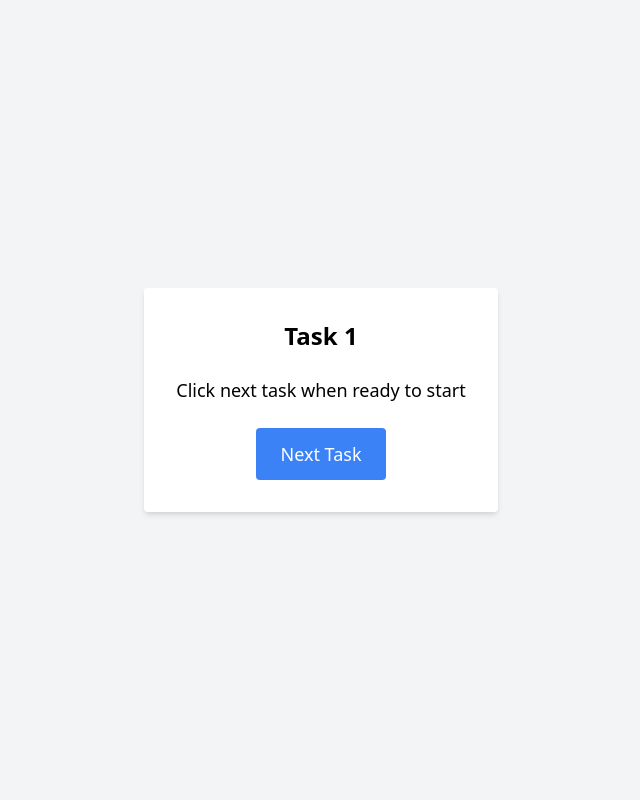
After one commit to sifatanindho/cognitive-load-vr, a Flask app: page /proxy in a window 1280 px wide. The commit adds this page. Shown: the whole page, without its empty margins (319-959 px from the left). Run offline with Flask 3, Linux system fonts and the light colour scheme; the visitor is signed in with stand-in values (Sample User, id 1).

Commit message:
Front-end tracks task number

```diff
--- /dev/null
+++ b/reports.json
@@ -0,0 +1 @@
+{"group_id": "1", "participant_id": "2", "task": 1, "errors": "2", "duration": 2.2213449478149414}, {"group_id": "1", "participant_id": "2", "task": 2, "errors": "3", "duration": 1.783064842224121}, {"group_id": "1", "participant_id": "2", "task": 3, "errors": "5", "duration": 0.845527172088623}, {"group_id": "1", "participant_id": "2", "task": 4, "errors": "6", "duration": 0.9542849063873291}, {"group_id": "1", "participant_id": "2", "task": 5, "errors": "3", "duration": 1.5738587379455566}]
--- a/user_study_app/app.py
+++ b/user_study_app/app.py
@@ -9,28 +9,56 @@ app.secret_key = 'secretkey'
 @app.route('/', methods=['GET', 'POST'])
 def index():
     if request.method == 'POST':
+        session['group_id'] = request.form['group_id']
         session['participant_id'] = request.form['participant_id']
+        session['task_number'] = 1
+        return redirect(url_for('proxy'))
+    return render_template('index.html')
+
+@app.route('/proxy', methods=['GET', 'POST'])
+def proxy():
+    if 'task_number' not in session:
+        return redirect(url_for('index'))
+    if request.method == 'POST':
         session['start_time'] = time.time()
         return redirect(url_for('experiment'))
-    return render_template('index.html')
+    if session.get('task_number', 1) > 5:
+        return render_template('complete.html')
+    return render_template('proxy.html', task_number=session.get('task_number', 1))
 
 @app.route('/experiment')
 def experiment():
-    return render_template('experiment.html')
+    if 'task_number' not in session:
+        return redirect(url_for('index'))
+
+    return render_template('experiment.html', task_number=session.get('task_number', 1))
 
 @app.route('/finish', methods=['POST'])
 def finish():
+    if 'task_number' not in session:
+        return redirect(url_for('index'))
     session['finish_time'] = time.time()
-    return render_template('report.html', image='static/sample_image.jpg')
+    return render_template('report.html',
+                          task_number=session.get('task_number', 1))
 
 @app.route('/submit', methods=['POST'])
 def submit():
+    if 'task_number' not in session:
+        return redirect(url_for('index'))
+    group_id = session.get('group_id')
     participant_id = session.get('participant_id')
+    task_number = session.get('task_number', 1)
     errors = request.form['errors']
     start_time = session.get('start_time')
     finish_time = session.get('finish_time')
     duration = finish_time - start_time
-    report = {'participant_id': participant_id, 'errors': errors, 'duration': duration}
+    report = {
+        'group_id': group_id,
+        'participant_id': participant_id,
+        'task': task_number,
+        'errors': errors,
+        'duration': duration
+    }
     if os.path.exists('reports.json'):
         with open('reports.json', 'r') as f:
             data = json.load(f)
@@ -39,8 +67,8 @@ def submit():
     data.append(report)
     with open('reports.json', 'w') as f:
         json.dump(data, f)
-    session.clear()
-    return redirect(url_for('index'))
+    session['task_number'] = task_number + 1
+    return redirect(url_for('proxy'))
 
 if __name__ == '__main__':
     app.run(debug=True)
--- a/user_study_app/reports.json
+++ /dev/null
@@ -1 +0,0 @@
-[{"participant_id": "23", "errors": "3", "duration": 35.96424102783203}, {"participant_id": "23", "errors": "2", "duration": 36.9126558303833}, {"participant_id": "1_1", "errors": "3", "duration": 35.674335956573486}]
--- a/user_study_app/templates/experiment.html
+++ b/user_study_app/templates/experiment.html
@@ -13,6 +13,7 @@
     </script>
 </head>
 <body class="bg-gray-100 flex flex-col items-center justify-center min-h-screen space-y-4">
+    <h1 class="text-2xl font-bold mb-4">Task {{ task_number }}</h1>
     <img src="{{ url_for('static', filename='dream.jpeg') }}" class="max-w-md">
     <form method="post" action="/finish" id="finishForm" style="display:block;">
         <button type="submit" class="bg-red-500 text-white px-4 py-2 rounded hover:bg-red-600">Finish</button>
--- a/user_study_app/templates/index.html
+++ b/user_study_app/templates/index.html
@@ -6,6 +6,8 @@
 </head>
 <body class="bg-gray-100 flex items-center justify-center min-h-screen">
     <form method="post" class="bg-white p-8 rounded shadow-md space-y-4">
+        <label for="group_id" class="block text-lg">Group ID:</label>
+        <input type="text" name="group_id" id="group_id" class="border border-gray-300 p-2 w-full rounded" required>
         <label for="participant_id" class="block text-lg">Participant ID:</label>
         <input type="text" name="participant_id" id="participant_id" class="border border-gray-300 p-2 w-full rounded" required>
         <button type="submit" class="bg-blue-500 text-white px-4 py-2 rounded hover:bg-blue-600">Begin</button>
--- /dev/null
+++ b/user_study_app/templates/proxy.html
@@ -0,0 +1,20 @@
+<!DOCTYPE html>
+<html>
+<head>
+    <title>Next Task</title>
+    <link rel="stylesheet" href="https://cdn.jsdelivr.net/npm/tailwindcss@2.2.19/dist/tailwind.min.css">
+</head>
+<body class="bg-gray-100 flex flex-col items-center justify-center min-h-screen space-y-6">
+    <div class="bg-white p-8 rounded shadow-md text-center space-y-6 max-w-md">
+        <h1 class="text-2xl font-bold">Task {{ task_number }}</h1>
+
+        <p class="text-lg">Click next task when ready to start</p>
+
+        <form method="post" class="flex justify-center">
+            <button type="submit" class="bg-blue-500 text-white px-6 py-3 rounded hover:bg-blue-600 text-lg">
+                Next Task
+            </button>
+        </form>
+    </div>
+</body>
+</html>
--- a/user_study_app/templates/report.html
+++ b/user_study_app/templates/report.html
@@ -6,6 +6,7 @@
 </head>
 <body class="bg-gray-100 flex items-center justify-center min-h-screen">
     <form method="post" action="/submit" class="bg-white p-8 rounded shadow-md space-y-4">
+        <h1 class="text-2xl font-bold mb-4 text-center">Task {{ task_number }} Report</h1>
         <img src="{{ url_for('static', filename='dream.jpeg') }}" class="max-w-md">
         <label for="errors" class="block text-lg">Number of Errors:</label>
         <input type="number" name="errors" id="errors" class="border border-gray-300 p-2 w-full rounded" required>
```
Also changed, not shown: user_study_app/templates/complete.html (added, +19 -0 lines), lego_images/back.png, lego_images/front.png, lego_images/left.png, lego_images/right.png.
